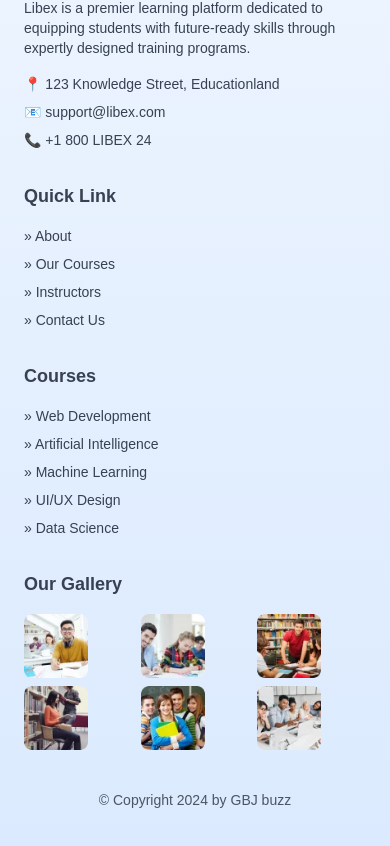
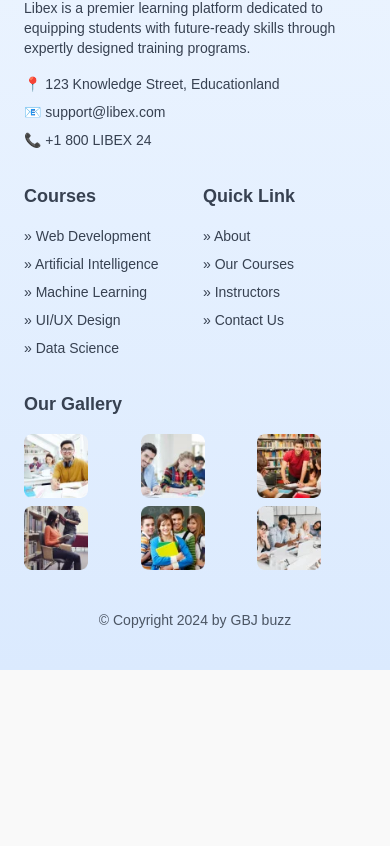
Before and after one commit to sujal-777/libex-2, a React (Vite) app in the folder client/: page /about in a window 390 px wide. Shown: the part 8990-9836 px from the top of the page. After the commit the page ends 9660 px from the top, so only its background shows below. Built offline with nearby package versions, Linux system fonts and the light colour scheme; no server answers.

Commit message:
footer responsive , backend routing error fixing

```diff
--- a/client/src/App.jsx
+++ b/client/src/App.jsx
@@ -1,19 +1,44 @@
-import React from 'react'
-import Navbar from './components/Navbar'
-import Routing from './utils/Routing'
-import Home from './pages/Home'
+import React from "react";
+import { Routes, Route } from "react-router-dom";
+import Navbar from "./components/Navbar";
+import Footer from "./components/Footer";
+import Home from "./pages/Home";
+import AboutUs from "./pages/AboutUs";
+import Internships from "./pages/Internships";
+import ContactUs from "./pages/ContactUs";
+import DataScience from "./pages/internships/DataScience";
+import Design from "./pages/internships/Design";
+import CourseDetails from "./pages/CoursePage";
+import Login from "./pages/Login";
+import Payment from "./pages/Payment";
+import SignUp from "./pages/SignUp";
+import Blog from "./pages/Blogs";
+import Success from "./pages/Success";
+import Cancel from "./pages/Cancel";
 
 function App() {
   return (
-    // <div>App</div>
-    <div>
-
-      {/* <Navbar />   */}
-      <Routing />
-
-      {/* <Home /> */}
-    </div>
-  )
+    <>
+      <Navbar />
+      <Routes>
+        <Route path="/" element={<Home />} />
+        <Route path="/home" element={<Home />} />
+        <Route path="/about" element={<AboutUs />} />
+        <Route path="/internships" element={<Internships />} />
+        <Route path="/course/:courseid" element={<CourseDetails />} />
+        <Route path="/internships/data-science" element={<DataScience />} />
+        <Route path="/internships/design" element={<Design />} />
+        <Route path="/blogs" element={<Blog />} />
+        <Route path="/contact" element={<ContactUs />} />
+        <Route path="/payment" element={<Payment />} />
+        <Route path="/login" element={<Login />} />
+        <Route path="/signup" element={<SignUp />} />
+        <Route path="/success" element={<Success />} />
+        <Route path="/cancel" element={<Cancel />} />
+      </Routes>
+      <Footer />
+    </>
+  );
 }
 
-export default App
+export default App;
--- a/client/src/components/Footer.jsx
+++ b/client/src/components/Footer.jsx
@@ -4,7 +4,7 @@ const Footer = () => {
   return (
     <footer className="bg-gradient-to-b from-blue-50 to-blue-100 py-10">
       <div className="max-w-7xl mx-auto px-6 lg:px-8">
-
+        {/* Newsletter Section */}
         <div className="text-center mb-8">
           <h2 className="text-lg font-semibold text-gray-700">Enter Your Mail</h2>
           <div className="mt-4 flex justify-center">
@@ -19,8 +19,9 @@ const Footer = () => {
           </div>
         </div>
 
+        {/* Links Section */}
         <div className="grid grid-cols-1 md:grid-cols-4 gap-8 text-gray-700">
-
+          {/* About Us */}
           <div>
             <h3 className="text-lg font-semibold mb-4">About Us</h3>
             <p className="text-sm">
@@ -40,7 +41,34 @@ const Footer = () => {
             </ul>
           </div>
 
-          <div>
+          {/* Responsive Quick Links and Courses */}
+          <div className="block md:hidden flex justify-between gap-4">
+            {/* Courses */}
+            <div className="w-1/2">
+              <h3 className="text-lg font-semibold mb-4">Courses</h3>
+              <ul className="space-y-2 text-sm">
+                <li>» Web Development</li>
+                <li>» Artificial Intelligence</li>
+                <li>» Machine Learning</li>
+                <li>» UI/UX Design</li>
+                <li>» Data Science</li>
+              </ul>
+            </div>
+
+            {/* Quick Links */}
+            <div className="w-1/2">
+              <h3 className="text-lg font-semibold mb-4">Quick Link</h3>
+              <ul className="space-y-2 text-sm">
+                <li>» About</li>
+                <li>» Our Courses</li>
+                <li>» Instructors</li>
+                <li>» Contact Us</li>
+              </ul>
+            </div>
+          </div>
+
+          {/* Desktop View */}
+          <div className="hidden md:block">
             <h3 className="text-lg font-semibold mb-4">Quick Link</h3>
             <ul className="space-y-2 text-sm">
               <li>» About</li>
@@ -50,7 +78,7 @@ const Footer = () => {
             </ul>
           </div>
 
-          <div>
+          <div className="hidden md:block">
             <h3 className="text-lg font-semibold mb-4">Courses</h3>
             <ul className="space-y-2 text-sm">
               <li>» Web Development</li>
@@ -61,18 +89,20 @@ const Footer = () => {
             </ul>
           </div>
 
+          {/* Gallery */}
           <div>
             <h3 className="text-lg font-semibold mb-4">Our Gallery</h3>
             <div className="grid grid-cols-3 gap-2">
               <img src="/Images/bg1.png" alt="Gallery 1" className="rounded-md h-16 w-16" />
-              <img src="/Images/bg2.png" alt="Gallery 1" className="rounded-md h-16 w-16" />
-              <img src="/Images/bg3.png" alt="Gallery 1" className="rounded-md h-16 w-16" />
-              <img src="/Images/bg4.png" alt="Gallery 1" className="rounded-md h-16 w-16" />
-              <img src="/Images/bg5.png" alt="Gallery 1" className="rounded-md h-16 w-16" />
-              <img src="/Images/bg6.png" alt="Gallery 1" className="rounded-md h-16 w-16" />
+              <img src="/Images/bg2.png" alt="Gallery 2" className="rounded-md h-16 w-16" />
+              <img src="/Images/bg3.png" alt="Gallery 3" className="rounded-md h-16 w-16" />
+              <img src="/Images/bg4.png" alt="Gallery 4" className="rounded-md h-16 w-16" />
+              <img src="/Images/bg5.png" alt="Gallery 5" className="rounded-md h-16 w-16" />
+              <img src="/Images/bg6.png" alt="Gallery 6" className="rounded-md h-16 w-16" />
             </div>
           </div>
         </div>
+
         {/* Copyright Section */}
         <div className="mt-10 text-center text-sm text-gray-600">
           &copy; Copyright 2024 by GBJ buzz
@@ -82,4 +112,4 @@ const Footer = () => {
   );
 };
 
-export default Footer ;
+export default Footer;
--- a/client/src/utils/Routing.jsx
+++ /dev/null
@@ -1,79 +0,0 @@
-// import React from "react";
-// import { Routes, Route } from "react-router-dom";
-// import Navbar from "../components/Navbar"; // Navbar appears globally
-// import Home from "../pages/Home";
-// import AboutUs from "../pages/AboutUs";
-// import Internships from "../pages/Internships";
-// import MyProfile from "../pages/MyProfile";
-// import Contact from "../pages/Contact";
-// import Footer from "../components/Footer";
-// import CourseComp from "../pages/CourseComp";
-
-// const Routing = () => {
-//   return (
-//     <>
-//       <Navbar />
-//       <Routes>
-//         <Route path="/" element={<Home />} />
-//         <Route path="/about" element={<AboutUs />} />
-//         <Route path="/internships" element={<Internships />} />
-//         <Route path="/profile" element={<MyProfile />} />
-//         <Route path="/contact" element={<Contact />} />
-//         {/* <Route path="/WebDev/*" element={<CourseComp />} />  */}
-//         <Route path="/:name" element={<CourseComp />} />
-//         {/* <Route path="/webdev/:wdID/*" element={<WebDev />} /><wdrouting /> */}
-//         {/* <Route path="webdev" element=<</Routes>></Route> */}
-//       </Routes>
-//       <Footer />
-//     </>
-//   );
-// };
-
-// export default Routing;
-
-import React from "react";
-import { Routes, Route } from "react-router-dom";
-import Navbar from "../components/Navbar"; // Navbar appears globally
-import Home from "../pages/Home";
-import AboutUs from "../pages/AboutUs";
-import Internships from "../pages/Internships";
-import MyProfile from "../pages/MyProfile";
-import ContactUs from "../pages/ContactUs";
-import Footer from "../components/Footer";
-// import WebDev from "../pages/internships/Webdev";
-import DataScience from "../pages/internships/DataScience";
-import Design from "../pages/internships/Design";
-import CourseDetails from "../pages/CoursePage";
-import Login from "../pages/Login"
-import Payment from "../pages/Payment"
-import SignUp from "../pages/SignUp"
-import Blog from "../pages/Blogs.jsx";
-import Success from "../pages/Success.jsx"
-import Cancel from "../pages/Cancel.jsx";
-
-const Routing = () => {
-  return (
-    <>
-      <Navbar />
-      <Routes>
-        <Route path="/" element={<Home />} />
-        <Route path="/home" element={<Home />} />
-        <Route path="/about" element={<AboutUs />} />
-        <Route path="/internships" element={<Internships />} />
-        <Route path="/course/:courseid" element={<CourseDetails />} />
-        <Route path="/internships/data-science" element={<DataScience />} />
-        <Route path="/internships/design" element={<Design />} />
-        <Route path="/blogs" element={<Blog />} />
-        <Route path="/contact" element={<ContactUs />} />
-        <Route path="/payment" element={<Payment />} />
-        <Route path="/login" element={<Login />} />
-        <Route path="/signup" element={<SignUp />} />
-        <Route path="/success" element={<Success />} />
-        <Route path="/cancel" element={<Cancel />} />
-      </Routes>
-      <Footer />
-    </>
-  );
-};
-
-export default Routing;
```
Also changed, not shown: client/vercel.json (added).
